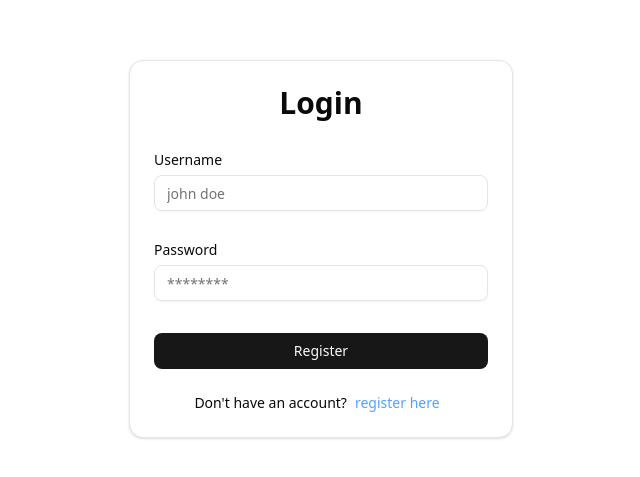
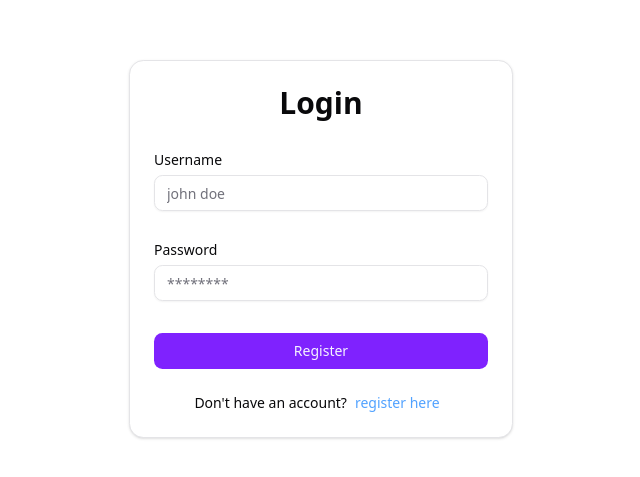
Before and after one commit to PutuRivan/frontend-quiz-app, a React app: page / in a window 1280 px wide. Shown: the part 151-628 px from the top of the page, without its empty margins (319-959 px from the left). Built offline with nearby package versions, Linux system fonts and the light colour scheme; the HTML template or start-up script is replaced by a standard one.

Commit message:
style:color

```diff
--- a/src/components/dashboard/user/user-dashboard.tsx
+++ b/src/components/dashboard/user/user-dashboard.tsx
@@ -29,11 +29,11 @@
           <h2 className="text-3xl font-bold text-foreground mb-2">Welcome, {user}!</h2>
           <p className="text-sm text-muted-foreground">Ready to test your knowledge?</p>
         </div>
-        <Button className="bg-purple-600 hover:bg-purple-700 text-white rounded-full px-8 py-6 text-lg font-semibold">
-          <Link to={'/quiz'}>
+        <Link to={'/quiz'}>
+          <Button className="bg-purple-600 hover:bg-purple-700 text-white rounded-full px-8 py-6 text-lg font-semibold">
             Start Quiz
-          </Link>
-        </Button>
+          </Button>
+        </Link>
       </div>
 
       {/* Stats Cards */}
--- a/src/index.css
+++ b/src/index.css
@@ -42,78 +42,80 @@
 }
 
 :root {
-  --radius: 0.625rem;
+  --radius: 0.65rem;
   --background: oklch(1 0 0);
-  --foreground: oklch(0.145 0 0);
+  --foreground: oklch(0.141 0.005 285.823);
   --card: oklch(1 0 0);
-  --card-foreground: oklch(0.145 0 0);
+  --card-foreground: oklch(0.141 0.005 285.823);
   --popover: oklch(1 0 0);
-  --popover-foreground: oklch(0.145 0 0);
-  --primary: oklch(0.205 0 0);
-  --primary-foreground: oklch(0.985 0 0);
-  --secondary: oklch(0.97 0 0);
-  --secondary-foreground: oklch(0.205 0 0);
-  --muted: oklch(0.97 0 0);
-  --muted-foreground: oklch(0.556 0 0);
-  --accent: oklch(0.97 0 0);
-  --accent-foreground: oklch(0.205 0 0);
+  --popover-foreground: oklch(0.141 0.005 285.823);
+  --primary: oklch(0.541 0.281 293.009);
+  --primary-foreground: oklch(0.969 0.016 293.756);
+  --secondary: oklch(0.967 0.001 286.375);
+  --secondary-foreground: oklch(0.21 0.006 285.885);
+  --muted: oklch(0.967 0.001 286.375);
+  --muted-foreground: oklch(0.552 0.016 285.938);
+  --accent: oklch(0.967 0.001 286.375);
+  --accent-foreground: oklch(0.21 0.006 285.885);
   --destructive: oklch(0.577 0.245 27.325);
-  --border: oklch(0.922 0 0);
-  --input: oklch(0.922 0 0);
-  --ring: oklch(0.708 0 0);
-  --chart-1: oklch(0.646 0.222 41.116);
-  --chart-2: oklch(0.6 0.118 184.704);
-  --chart-3: oklch(0.398 0.07 227.392);
-  --chart-4: oklch(0.828 0.189 84.429);
-  --chart-5: oklch(0.769 0.188 70.08);
+  --border: oklch(0.92 0.004 286.32);
+  --input: oklch(0.92 0.004 286.32);
+  --ring: oklch(0.702 0.183 293.541);
+  --chart-1: oklch(0.811 0.111 293.571);
+  --chart-2: oklch(0.606 0.25 292.717);
+  --chart-3: oklch(0.541 0.281 293.009);
+  --chart-4: oklch(0.491 0.27 292.581);
+  --chart-5: oklch(0.432 0.232 292.759);
   --sidebar: oklch(0.985 0 0);
-  --sidebar-foreground: oklch(0.145 0 0);
-  --sidebar-primary: oklch(0.205 0 0);
-  --sidebar-primary-foreground: oklch(0.985 0 0);
-  --sidebar-accent: oklch(0.97 0 0);
-  --sidebar-accent-foreground: oklch(0.205 0 0);
-  --sidebar-border: oklch(0.922 0 0);
-  --sidebar-ring: oklch(0.708 0 0);
+  --sidebar-foreground: oklch(0.141 0.005 285.823);
+  --sidebar-primary: oklch(0.541 0.281 293.009);
+  --sidebar-primary-foreground: oklch(0.969 0.016 293.756);
+  --sidebar-accent: oklch(0.967 0.001 286.375);
+  --sidebar-accent-foreground: oklch(0.21 0.006 285.885);
+  --sidebar-border: oklch(0.92 0.004 286.32);
+  --sidebar-ring: oklch(0.702 0.183 293.541);
 }
 
 .dark {
-  --background: oklch(0.145 0 0);
+  --background: oklch(0.141 0.005 285.823);
   --foreground: oklch(0.985 0 0);
-  --card: oklch(0.205 0 0);
+  --card: oklch(0.21 0.006 285.885);
   --card-foreground: oklch(0.985 0 0);
-  --popover: oklch(0.205 0 0);
+  --popover: oklch(0.21 0.006 285.885);
   --popover-foreground: oklch(0.985 0 0);
-  --primary: oklch(0.922 0 0);
-  --primary-foreground: oklch(0.205 0 0);
-  --secondary: oklch(0.269 0 0);
+  --primary: oklch(0.606 0.25 292.717);
+  --primary-foreground: oklch(0.969 0.016 293.756);
+  --secondary: oklch(0.274 0.006 286.033);
   --secondary-foreground: oklch(0.985 0 0);
-  --muted: oklch(0.269 0 0);
-  --muted-foreground: oklch(0.708 0 0);
-  --accent: oklch(0.269 0 0);
+  --muted: oklch(0.274 0.006 286.033);
+  --muted-foreground: oklch(0.705 0.015 286.067);
+  --accent: oklch(0.274 0.006 286.033);
   --accent-foreground: oklch(0.985 0 0);
   --destructive: oklch(0.704 0.191 22.216);
   --border: oklch(1 0 0 / 10%);
   --input: oklch(1 0 0 / 15%);
-  --ring: oklch(0.556 0 0);
-  --chart-1: oklch(0.488 0.243 264.376);
-  --chart-2: oklch(0.696 0.17 162.48);
-  --chart-3: oklch(0.769 0.188 70.08);
-  --chart-4: oklch(0.627 0.265 303.9);
-  --chart-5: oklch(0.645 0.246 16.439);
-  --sidebar: oklch(0.205 0 0);
+  --ring: oklch(0.38 0.189 293.745);
+  --chart-1: oklch(0.811 0.111 293.571);
+  --chart-2: oklch(0.606 0.25 292.717);
+  --chart-3: oklch(0.541 0.281 293.009);
+  --chart-4: oklch(0.491 0.27 292.581);
+  --chart-5: oklch(0.432 0.232 292.759);
+  --sidebar: oklch(0.21 0.006 285.885);
   --sidebar-foreground: oklch(0.985 0 0);
-  --sidebar-primary: oklch(0.488 0.243 264.376);
-  --sidebar-primary-foreground: oklch(0.985 0 0);
-  --sidebar-accent: oklch(0.269 0 0);
+  --sidebar-primary: oklch(0.606 0.25 292.717);
+  --sidebar-primary-foreground: oklch(0.969 0.016 293.756);
+  --sidebar-accent: oklch(0.274 0.006 286.033);
   --sidebar-accent-foreground: oklch(0.985 0 0);
   --sidebar-border: oklch(1 0 0 / 10%);
-  --sidebar-ring: oklch(0.556 0 0);
+  --sidebar-ring: oklch(0.38 0.189 293.745);
 }
+
 
 @layer base {
   * {
     @apply border-border outline-ring/50;
   }
+
   body {
     @apply bg-background text-foreground;
   }
--- a/src/main.tsx
+++ b/src/main.tsx
@@ -9,10 +9,10 @@
 import QuizPage from './pages/quiz-page.tsx'
 import QuizLayout from './layout/quiz-layout.tsx'
 import QuizResultPage from './pages/quiz-result-page.tsx'
-import AuthProviders from './providers/auth-providers.tsx'
+import Providers from './providers/index.tsx'
 
 createRoot(document.getElementById('root')!).render(
-  <AuthProviders>
+  <Providers>
     <BrowserRouter>
       <Routes>
         <Route element={<AuthLayout />}>
@@ -28,5 +28,5 @@
         </Route>
       </Routes>
     </BrowserRouter>
-  </AuthProviders>
+  </Providers>
 )
--- a/src/pages/home-dashboard-page.tsx
+++ b/src/pages/home-dashboard-page.tsx
@@ -35,7 +35,12 @@
       const userResults = results.filter(r => r.user === user.username)
 
       if (userResults.length > 0) {
-        const lastScore = userResults[userResults.length - 1].score
+        // Urutkan berdasarkan tanggal terbaru (descending)
+        const sortedByDate = [...userResults].sort(
+          (a, b) => new Date(b.date).getTime() - new Date(a.date).getTime()
+        )
+
+        const lastScore = sortedByDate[0].score // hasil terbaru
         const bestScore = Math.max(...userResults.map(r => r.score))
         const totalAttempts = userResults.length
 
@@ -45,7 +50,6 @@
           { title: "Best Score", number: bestScore },
         ])
       } else {
-        // Jika belum pernah main, tampilkan default
         setStats([
           { title: "Last Score", number: 0 },
           { title: "Total Attempts", number: 0 },
@@ -54,6 +58,7 @@
       }
     }
   }, [user])
+
   return (
     <>
       {user?.username ? (
--- a/src/pages/quiz-result-page.tsx
+++ b/src/pages/quiz-result-page.tsx
@@ -61,7 +61,7 @@
           <Button
             variant="outline"
             className="border-2 border-gray-300 text-gray-800 font-semibold px-8 py-6 rounded-full text-lg hover:bg-gray-50 bg-transparent"
-            onClick={() => navigate('/dashboard')}
+            onClick={() => navigate('/dashboard', { state: { refresh: true } })}
           >
             Go Home
           </Button>
--- /dev/null
+++ b/src/providers/index.tsx
@@ -0,0 +1,13 @@
+import AuthProviders from "./auth-providers";
+
+export default function Providers({
+  children
+}: {
+  children: React.ReactNode
+}) {
+  return (
+    <AuthProviders>
+      {children}
+    </AuthProviders>
+  )
+}
```
